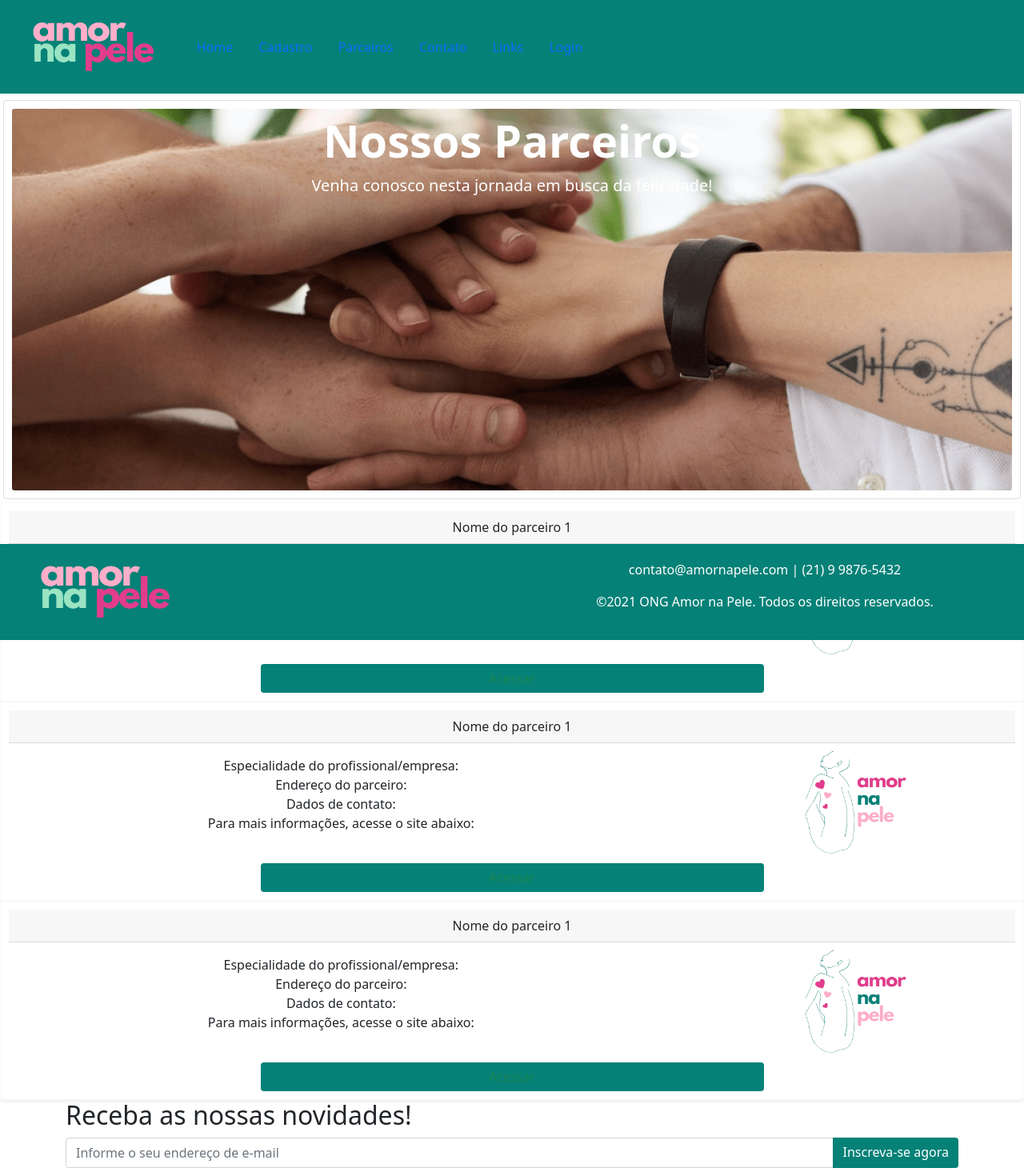
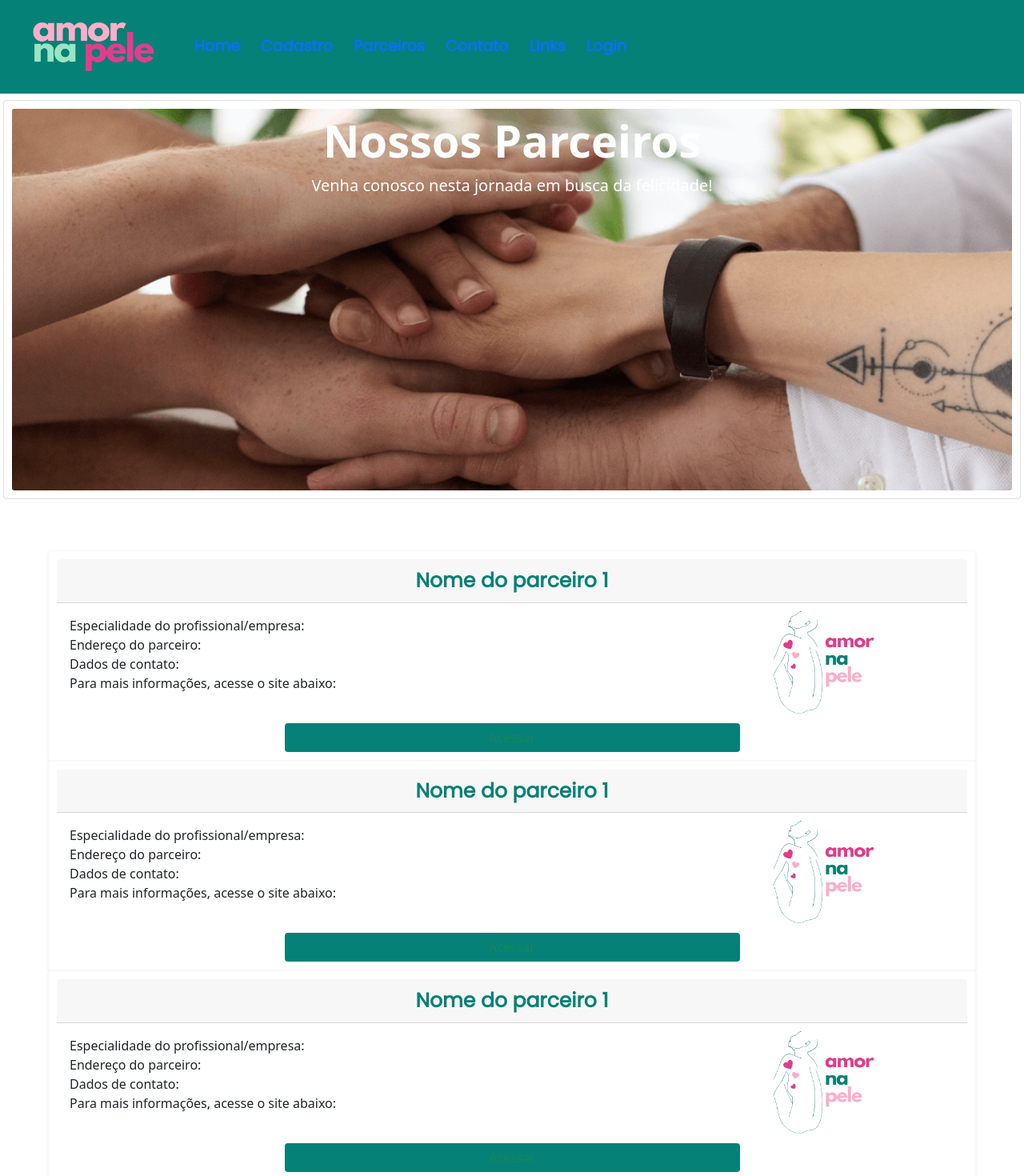
Before and after one commit to EngMateusCardoso/amor-na-pele_entrega-final, a React (Create React App) app: page /Parceiros in a window 1280 px wide. Shown: the top 1470 px of the page at 80% size. Built offline with nearby package versions, Linux system fonts and the light colour scheme.

Commit message:
commmit mudanças no fooet e css e carrosel

```diff
--- a/src/components/Carrossel/Carrossel.jsx
+++ b/src/components/Carrossel/Carrossel.jsx
@@ -2,7 +2,6 @@ import React from "react";
 import bannerprincipal from "../../assets/img/bannerprincipal.png";
 import bannerprincipal2 from "../../assets/img/bannerprincipal2.png";
 import "./Carrossel.css";
-
 
 export default () => {
     return (
--- a/src/components/Footer/Footer.css
+++ /dev/null
@@ -1,13 +0,0 @@
-
-#footer {
-    background-color: #058177;
-    padding: 20px;
-    position:absolute;
-	  bottom:0;
-	  width:100%;
-}
-
-#footer p, #footer ul li a {
-  color: #fff;
-  text-align: center;
-}
--- a/src/components/Footer/Footer.jsx
+++ b/src/components/Footer/Footer.jsx
@@ -1,5 +1,4 @@
 import Logo from "../../assets/img/logo_menu.png";
-import "./Footer.css";
 
 export default () => {
   return (
--- a/src/index.css
+++ b/src/index.css
@@ -6,7 +6,153 @@
   box-sizing: border-box;
   user-select: none;
 }
+body {
+  font-family: "Roboto", sans-serif;
+}
 /*Menu navegação*/
 .navbar {
   background-color: #058177;
 }
+.navbar ul li a,
+#btnmodal {
+  font-size: larger;
+  font-family: "Poppins", sans-serif;
+  font-weight: bold;
+  padding: 7px 13px;
+}
+a.active,
+a:hover,
+#btnmodal:hover {
+  transition: 0.5s;
+  color: #feaec9 !important;
+}
+.btn {
+  background-color: #058177 !important;
+  border: none;
+}
+#checkLogin {
+  margin-top: 20px;
+}
+.newsletter {
+  padding: 40px;
+  margin-bottom: 30px;
+}
+footer {
+  background-color: #058177;
+  padding: 20px;
+}
+footer p,
+footer ul li a {
+  color: #fff;
+  text-align: center;
+}
+#formLogin {
+  border: none;
+}
+/*Página Home*/
+/*Carroseel*/
+.carousel-item img {
+  width: 100%;
+}
+.carousel-caption h4 {
+  opacity: 0.8;
+}
+@media (max-width: 960px) {
+  .carousel-caption h1 {
+    display: none;
+  }
+}
+@media (max-width: 740px) {
+  .carousel-caption {
+    display: none;
+  }
+}
+/*Cards institucionais*/
+#institucional {
+  padding: 60px;
+}
+.h-100 {
+  border-radius: 40px 0;
+  text-align: center;
+  padding-top: 30px;
+  padding-bottom: 30px;
+}
+.h-100 h3 {
+  color: #e23d8c;
+  font-family: "Poppins", sans-serif;
+}
+#icon-grid {
+  background-color: #fff0f5;
+  text-align: center;
+}
+
+/*Página Cadastro*/
+.card-title {
+  color: white;
+  font-size: 30px;
+}
+.card-text {
+  color: #058177;
+  font-size: 20px;
+  font-weight: bold;
+}
+.card,
+#formLogin {
+  padding: 10px;
+  text-align: center;
+}
+/*Páginas Cadastrar Empresa, Cadastrar Pessoa e Contato*/
+.titleForm,
+.modal-title {
+  font-family: "Poppins", sans-serif;
+  margin-top: 10px;
+  text-align: center;
+  color: #e23d8c;
+  margin-bottom: 40px;
+}
+label {
+  color: #e23d8c;
+  font-weight: bolder;
+}
+.cardForm {
+  margin-right: 2vw;
+  margin-left: 2vw;
+  padding: 15px 40px;
+  background-color: #fae9ee;
+  border-radius: 10px;
+  box-shadow: 0 4px 8px rgba(212, 197, 197, 0.897);
+}
+.cardForm input,
+.cardForm textarea {
+  margin-bottom: 25px;
+  border: 1px solid #999;
+}
+.cardForm input:focus,
+.cardForm textarea:focus {
+  border-color: #e23d8c;
+}
+#img-form img {
+  width: 100%;
+  padding: 15px;
+}
+.container {
+  padding-bottom: 30px;
+}
+/*Página parceiros*/
+.cardParceiros {
+  padding: 40px;
+}
+.card-ind-parc {
+  padding: 20px;
+}
+.card-header {
+  padding-top: 30px;
+  font-weight: bold;
+  font-family: "Poppins", sans-serif;
+  font-size: 25px;
+  color: #058177;
+  background-color: #baf0ee;
+}
+.card-text1 {
+  text-align: justify;
+}
```
